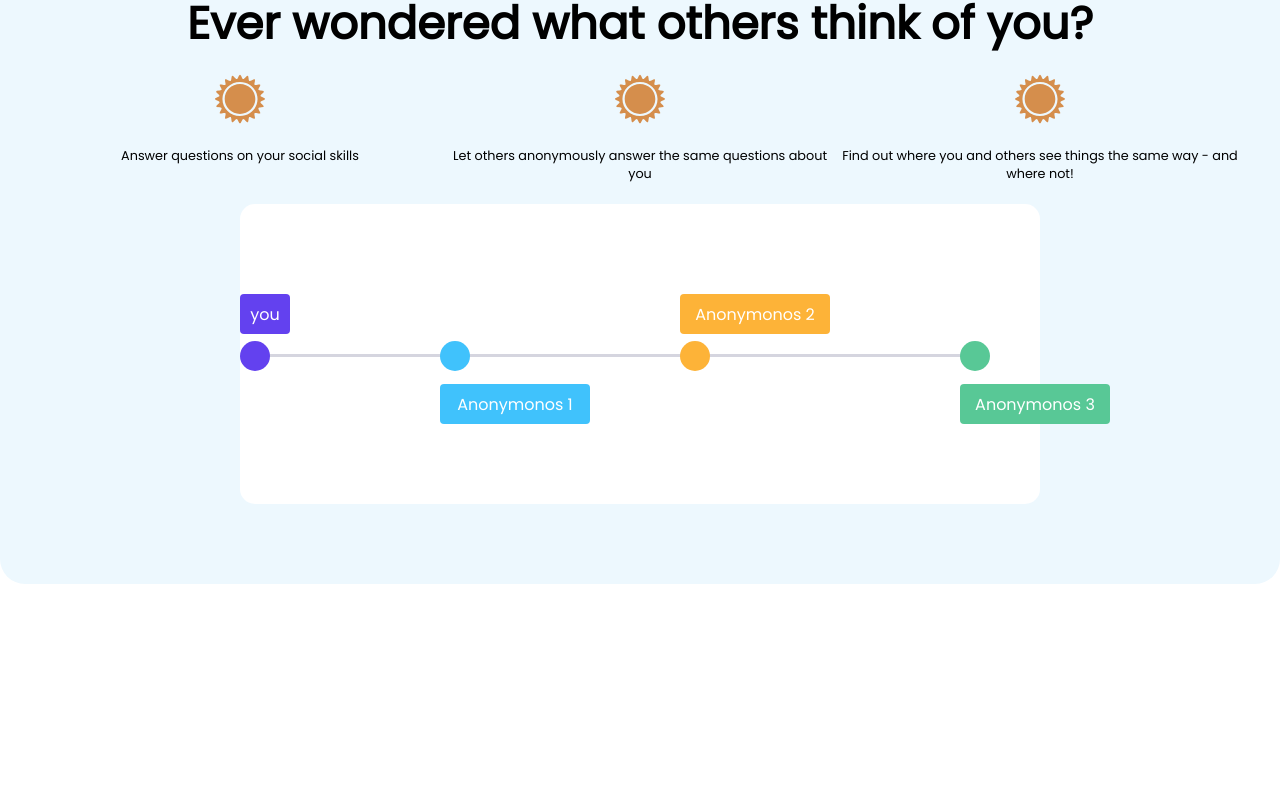
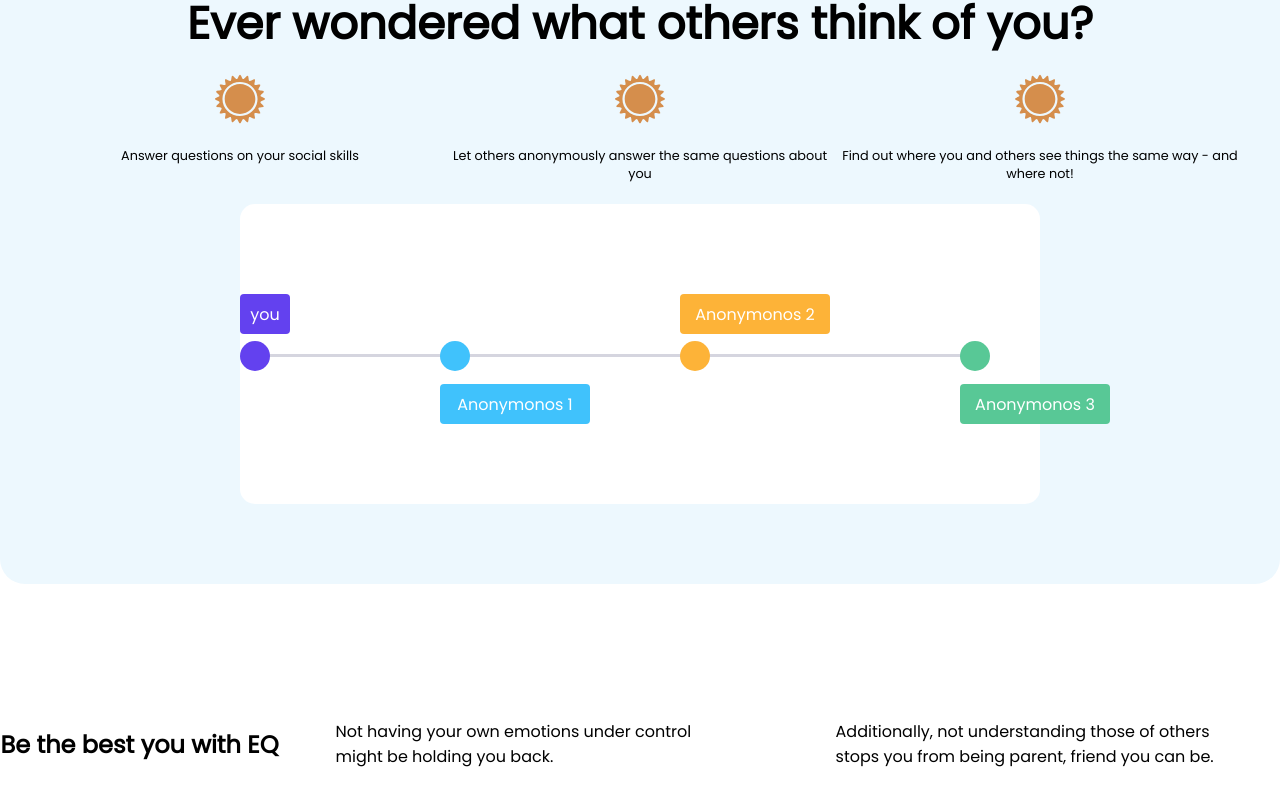
Before and after one commit to AvinashChandavar7/density_exchange_assessment, a React (Create React App) app: page / in a window 1280 px wide. Shown: the part 3342-4148 px from the top of the page. Before the commit the page ends 3926 px from the top, so only its background shows below. Built offline with nearby package versions, Linux system fonts and the light colour scheme.

Commit message:
adding EqBeatsIq  Components and Css

```diff
--- a/src/App.js
+++ b/src/App.js
@@ -1,5 +1,5 @@
 import React, { lazy, Suspense } from 'react';
-import { paragraph1 } from './constants/data';
+import { paragraph1, paragraph2 } from './constants/data';
 
 
 // Use lazy loading for components
@@ -24,6 +24,8 @@ const App = () => {
         <LazyMeetAheadApp />
         <LazySelfImprovement />
         <LazyAnonymously />
+        <LazyEqBeatsIq title="Be the best you with EQ" paragraphs={paragraph2} />
+
       </Suspense>
     </>
   );
--- a/src/constants/data.js
+++ b/src/constants/data.js
@@ -22,6 +22,17 @@ export const paragraph1 = [
   },
 ];
 
+//EqBeatsIq.jsx
+export const paragraph2 = [
+  {
+    id: 1,
+    text: 'Not having your own emotions under control might be holding you back.',
+  },
+  {
+    id: 2,
+    text: 'Additionally, not understanding those of others stops you from being parent, friend you can be.',
+  },
+];
 
 // Soundfamiliar.jsx
 export const cardData = [
```
